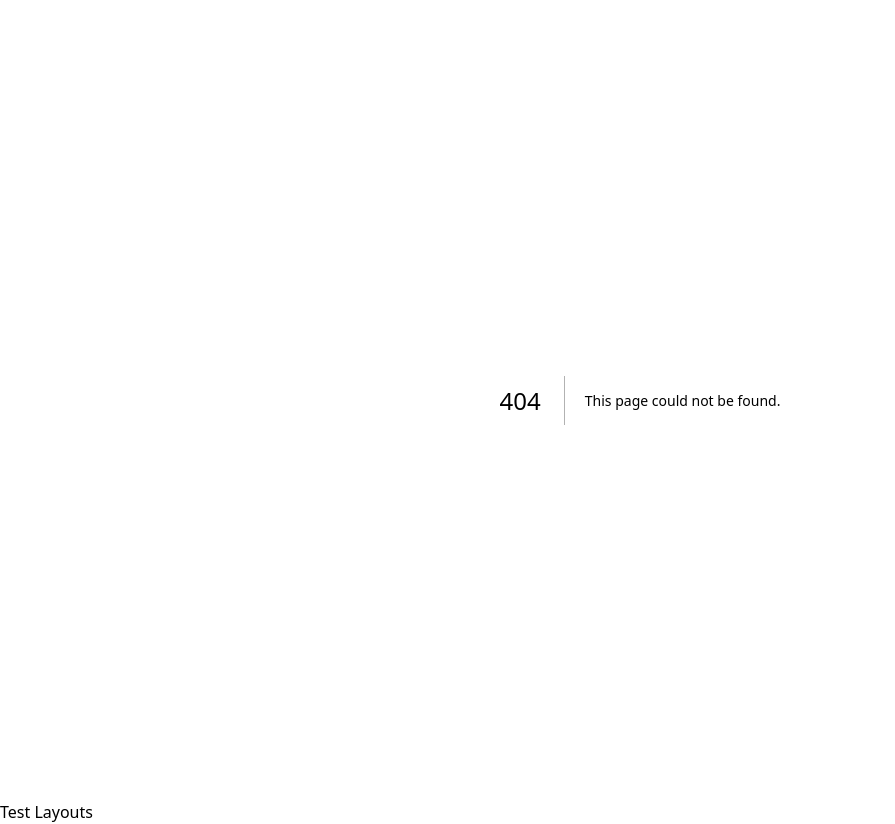
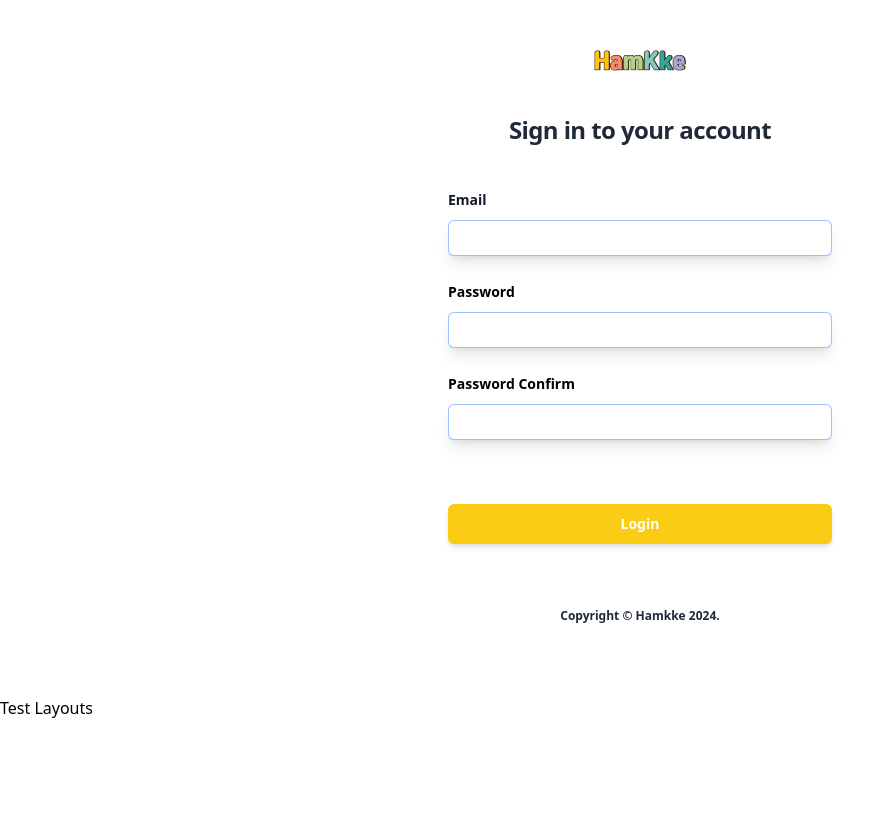
Before and after one commit to jiye-7/hamkke-client, a Next.js app: page /users/login in a window 1280 px wide. Before the commit this address had no page. Shown: the whole page, without its empty margins (0-895 px from the left). After the commit the page ends 800 px from the top, so only its background shows below. Built offline with nearby package versions, Linux system fonts and the light colour scheme.

Commit message:
로그인 페이지 화면 구현

```diff
--- /dev/null
+++ b/container/user/login/Login.tsx
@@ -0,0 +1,98 @@
+import { FormEvent } from "react";
+import Image from "next/image";
+
+import Copyright from "@/components/copyright/Copyright";
+import Header from "@/components/header/Header";
+import Input from "@/components/input/Input";
+import Logo from "@/public/assets/hamkke_logo.png";
+import Label from "@/components/label/Label";
+
+const LoginPage = () => {
+  /**
+   * 입력창
+   *  - 이메일
+   *  - 비밀번호
+   *    !@#$%^&* 특수문자 중 1개 필수 사용,
+   *    영어 대소문자 중 하나 사용,
+   *    8자 이상
+   */
+  const handleLogin = (e: FormEvent<HTMLFormElement>) => {
+    e.preventDefault();
+    console.log("Login 요청");
+  };
+
+  return (
+    <div className="flex flex-col min-h-full justify-center px-6 py-12 lg:px-8">
+      <div className="sm:mx-auto sm:w-full sm:max-w-sm">
+        <Image src={Logo} alt="hamkke logo" className="mx-auto w-auto h-6" />
+        <Header
+          className="mt-10 text-center text-2xl font-bold leading-9 tracking-tight text-gray-800"
+          text="Sign in to your account"
+        />
+      </div>
+      <div className="mt-10 sm:mx-auto sm:w-full sm:max-w-sm">
+        <form action="#" onSubmit={handleLogin} className="space-y-6">
+          <div>
+            <Label
+              htmlFor="email"
+              content="Email"
+              className="block text-sm font-semibold leading-6 text-gray-900"
+            />
+            <div className="mt-2">
+              <Input
+                type="email"
+                id="email"
+                name="email"
+                required
+                className="block w-full rounded-md border-spacing-0 py-1.5 text-grey-900 px-1.5 shadow-lg ring-1 ring-inset ring-grey-300 focus:ring-2 focus:ring-inset focus:ring-indigo-600 sm:text-sm sm:leading-6"
+              />
+            </div>
+          </div>
+          <div>
+            <Label
+              htmlFor="password"
+              content=" Password"
+              className="block text-sm font-semibold leading-6 text-grey-900"
+            />
+            <div className="mt-2">
+              <Input
+                type="password"
+                id="password"
+                name="password"
+                required
+                className="block w-full rounded-md border-spacing-0 py-1.5 text-grey-900 px-1.5 shadow-lg ring-1 ring-inset ring-grey-300 focus:ring-2 focus:ring-inset focus:ring-indigo-600 sm:text-sm sm:leading-6"
+              />
+            </div>
+          </div>
+          <div>
+            <Label
+              htmlFor="password-check"
+              content="Password Confirm"
+              className="block text-sm font-semibold leading-6 text-grey-900"
+            />
+            <div className="mt-2">
+              <Input
+                type="password"
+                id="password-check"
+                name="password-confirm"
+                required
+                className="block w-full rounded-md border-spacing-0 py-1.5 text-grey-900 px-1.5 shadow-lg ring-1 ring-inset ring-grey-300 focus:ring-2 focus:ring-inset focus:ring-indigo-600 sm:text-sm sm:leading-6"
+              />
+            </div>
+          </div>
+          <div>
+            <button
+              type="submit"
+              className="flex w-full justify-center bg-yellow-400 rounded-md px-3 py-2 text-sm font-semibold leading-6 text-white shadow-md hover:bg-yellow-300 focus-visible:outline focus-visible:outline-2 focus-visible:outline-offset-2 focus-visible:outline-yellow-600 my-16"
+            >
+              Login
+            </button>
+          </div>
+        </form>
+        <Copyright />
+      </div>
+    </div>
+  );
+};
+
+export default LoginPage;
--- /dev/null
+++ b/container/user/signup/signupPage.tsx
@@ -0,0 +1,5 @@
+const SignUpPage = () => {
+  return <div>회원가입 페이지</div>;
+};
+
+export default SignUpPage;
--- /dev/null
+++ b/pages/users/login/index.tsx
@@ -0,0 +1,7 @@
+import LoginPage from "@/container/user/login/Login";
+
+const Login = () => {
+  return <LoginPage />;
+};
+
+export default Login;
--- /dev/null
+++ b/pages/users/signup/index.tsx
@@ -0,0 +1,11 @@
+const SignUp = () => {
+  /**
+   * 입력창
+   *  - 이메일
+   *  - 비밀번호
+   *  - 닉네임
+   */
+  return <div>Sign Up Page</div>;
+};
+
+export default SignUp;
```
